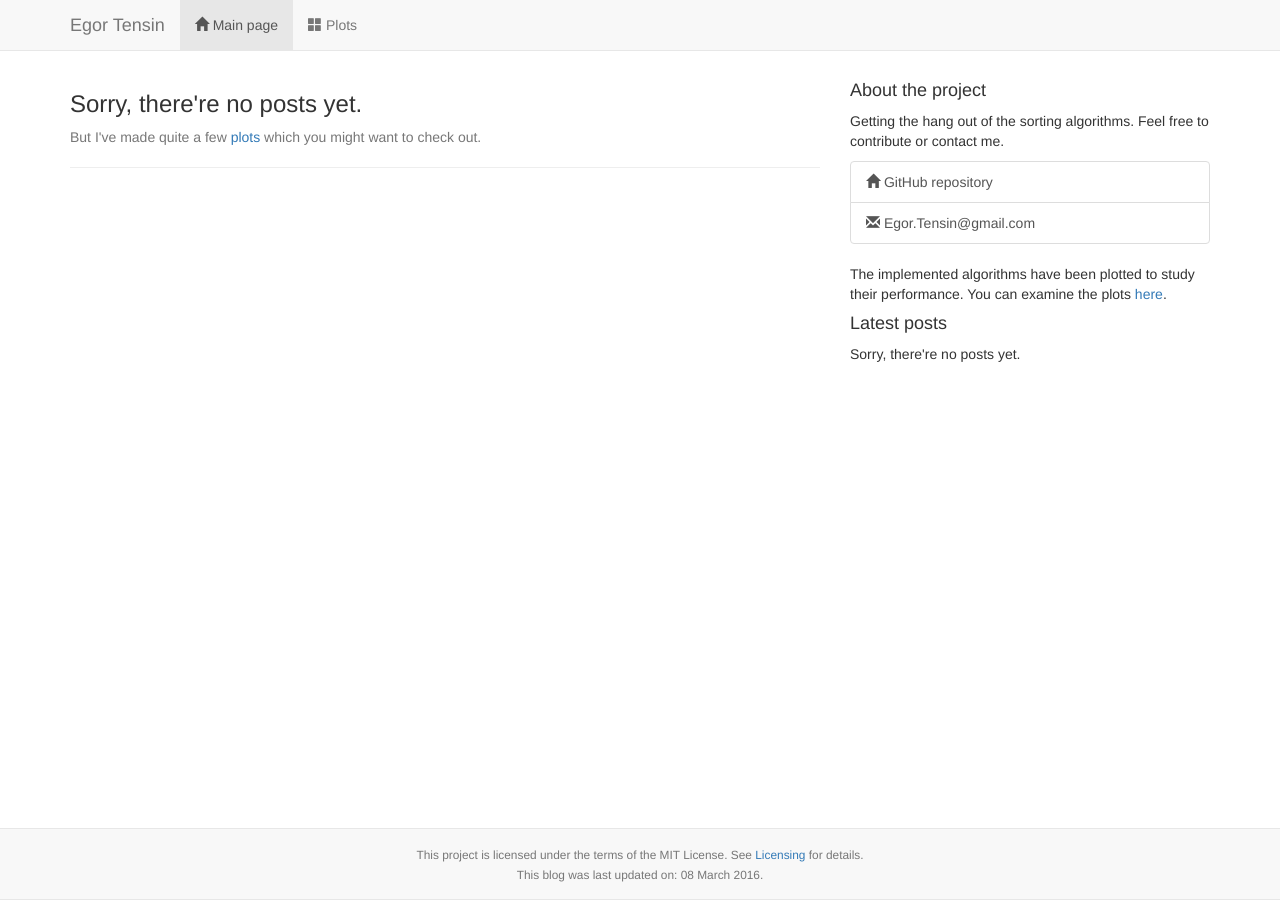
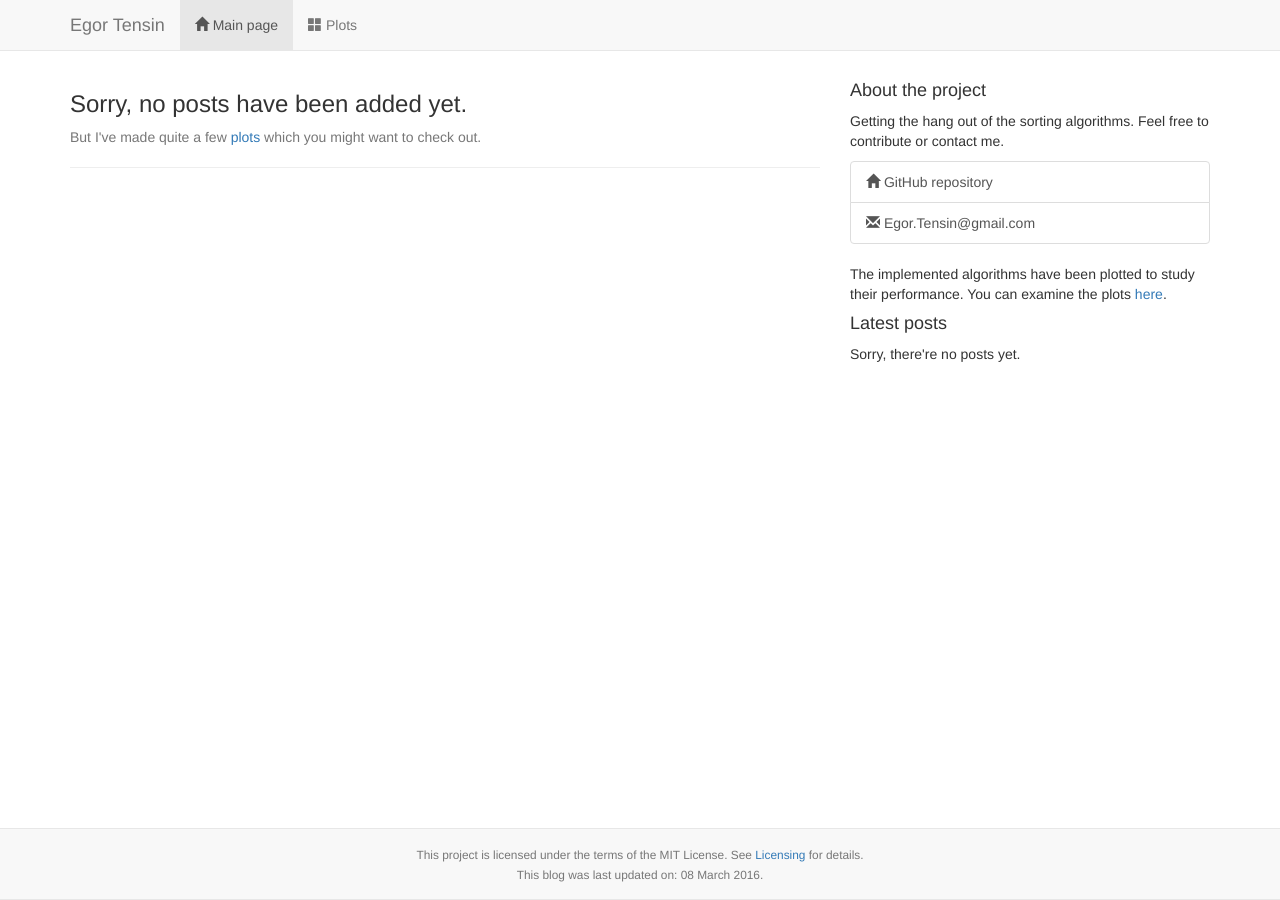
Before and after one commit to egor-tensin/sorting-algorithms, a Jekyll site: the page built from index.html, in a window 1280 px wide. Built offline with Jekyll 4.4.1, drawn with Linux system fonts in a browser that asks for light colours; nearby versions of some CDN libraries; the list of posts is cut into pages by our own code.

Commit message:
grammar tweaks

```diff
--- a/index.html
+++ b/index.html
@@ -6,7 +6,7 @@ groups:
 navbar_link: <span class="glyphicon glyphicon-home"></span>&nbsp;Main page
 ---
 {% if site.posts.size == 0 %}
-  <h3>Sorry, there're no posts yet.</h3>
+  <h3>Sorry, no posts have been added yet.</h3>
   <p class="text-muted">But I've made quite a few <a href="{{ site.baseurl }}/plots.html">plots</a> which you might want to check out.</p>
   <hr/>
 {% else %}
```
